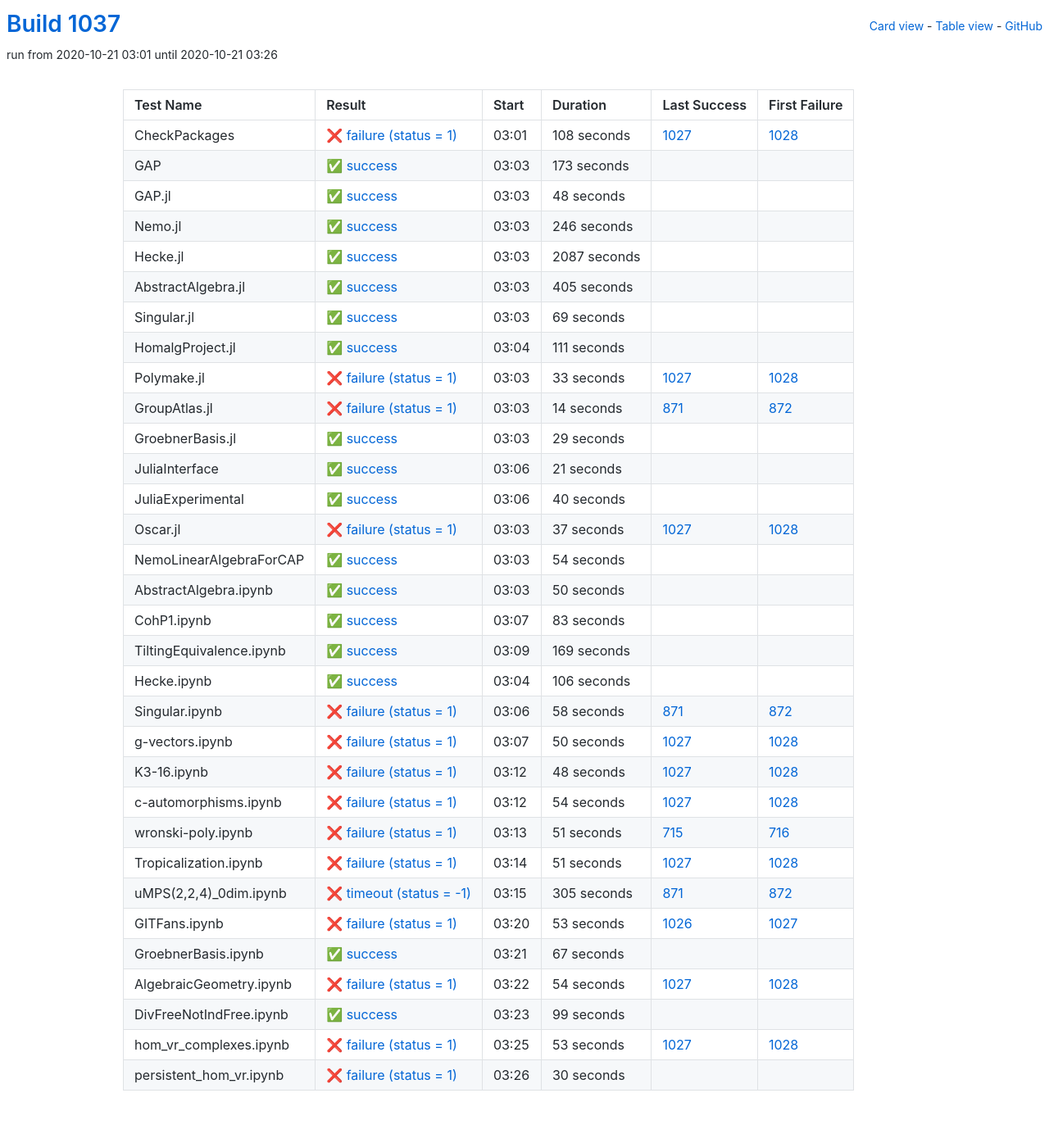
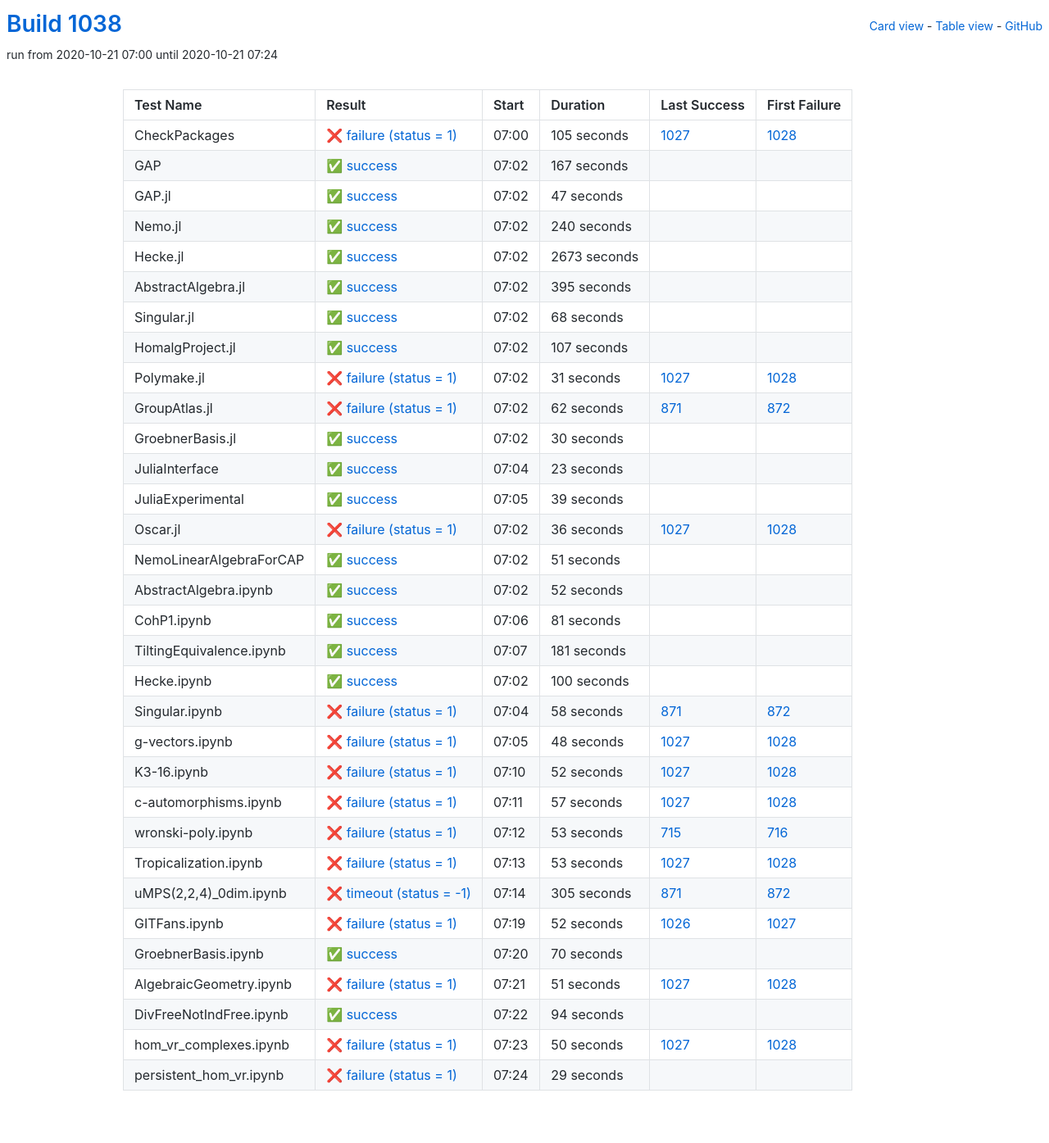
Before and after one commit to oscar-system/oscar-ci-status-stable, a Jekyll site: the page built from table.html, in a window 1280 px wide. Shown: the whole page at 82% size. Built offline with Jekyll 4.4.1, drawn with Linux system fonts in a browser that asks for light colours.

Commit message:
Build #1038

```diff
--- a/_data/ci.yml
+++ b/_data/ci.yml
@@ -1,6 +1,6 @@
 ---
-build: 1037
-build_url: https://oscarci.mathematik.uni-kl.de/job/oscar-stable/1037/
+build: 1038
+build_url: https://oscarci.mathematik.uni-kl.de/job/oscar-stable/1038/
 job: oscar-stable
 organization: oscar-system
 repo: oscar-ci-status-stable
@@ -8,236 +8,236 @@ repourl: https://github.com/oscar-system/oscar-ci-status-stable
 tests:
 - name: CheckPackages
   id: checkpackages
-  log: https://oscarci.mathematik.uni-kl.de/job/oscar-stable/1037/artifact/logs/build-1037/CheckPackages.log
-  start: 2020-10-21 03:01
+  log: https://oscarci.mathematik.uni-kl.de/job/oscar-stable/1038/artifact/logs/build-1038/CheckPackages.log
+  start: 2020-10-21 07:00
   success: false
   exitcode: 1
   status: failure
-  duration: 108
+  duration: 105
   last_success: 1027
   last_success_url: https://oscarci.mathematik.uni-kl.de/job/oscar-stable/1027/
   first_failure: 1028
   first_failure_url: https://oscarci.mathematik.uni-kl.de/job/oscar-stable/1028/
 - name: GAP
   id: gap
-  log: https://oscarci.mathematik.uni-kl.de/job/oscar-stable/1037/artifact/logs/build-1037/GAP.log
-  start: 2020-10-21 03:03
+  log: https://oscarci.mathematik.uni-kl.de/job/oscar-stable/1038/artifact/logs/build-1038/GAP.log
+  start: 2020-10-21 07:02
   success: true
   exitcode: 0
   status: success
-  duration: 173
+  duration: 167
   last_success: false
   last_success_url:
   first_failure: false
   first_failure_url:
 - name: GAP.jl
   id: gap-jl
-  log: https://oscarci.mathematik.uni-kl.de/job/oscar-stable/1037/artifact/logs/build-1037/GAP.jl.log
-  start: 2020-10-21 03:03
+  log: https://oscarci.mathematik.uni-kl.de/job/oscar-stable/1038/artifact/logs/build-1038/GAP.jl.log
+  start: 2020-10-21 07:02
   success: true
   exitcode: 0
   status: success
-  duration: 48
+  duration: 47
   last_success: false
   last_success_url:
   first_failure: false
   first_failure_url:
 - name: Nemo.jl
   id: nemo-jl
-  log: https://oscarci.mathematik.uni-kl.de/job/oscar-stable/1037/artifact/logs/build-1037/Nemo.jl.log
-  start: 2020-10-21 03:03
+  log: https://oscarci.mathematik.uni-kl.de/job/oscar-stable/1038/artifact/logs/build-1038/Nemo.jl.log
+  start: 2020-10-21 07:02
   success: true
   exitcode: 0
   status: success
-  duration: 246
+  duration: 240
   last_success: false
   last_success_url:
   first_failure: false
   first_failure_url:
 - name: Hecke.jl
   id: hecke-jl
-  log: https://oscarci.mathematik.uni-kl.de/job/oscar-stable/1037/artifact/logs/build-1037/Hecke.jl.log
-  start: 2020-10-21 03:03
+  log: https://oscarci.mathematik.uni-kl.de/job/oscar-stable/1038/artifact/logs/build-1038/Hecke.jl.log
+  start: 2020-10-21 07:02
   success: true
   exitcode: 0
   status: success
-  duration: 2087
+  duration: 2673
   last_success: false
   last_success_url:
   first_failure: false
   first_failure_url:
 - name: AbstractAlgebra.jl
   id: abstractalgebra-jl
-  log: https://oscarci.mathematik.uni-kl.de/job/oscar-stable/1037/artifact/logs/build-1037/AbstractAlgebra.jl.log
-  start: 2020-10-21 03:03
+  log: https://oscarci.mathematik.uni-kl.de/job/oscar-stable/1038/artifact/logs/build-1038/AbstractAlgebra.jl.log
+  start: 2020-10-21 07:02
   success: true
   exitcode: 0
   status: success
-  duration: 405
+  duration: 395
   last_success: false
   last_success_url:
   first_failure: false
   first_failure_url:
 - name: Singular.jl
   id: singular-jl
-  log: https://oscarci.mathematik.uni-kl.de/job/oscar-stable/1037/artifact/logs/build-1037/Singular.jl.log
-  start: 2020-10-21 03:03
+  log: https://oscarci.mathematik.uni-kl.de/job/oscar-stable/1038/artifact/logs/build-1038/Singular.jl.log
+  start: 2020-10-21 07:02
   success: true
   exitcode: 0
   status: success
-  duration: 69
+  duration: 68
   last_success: false
   last_success_url:
   first_failure: false
   first_failure_url:
 - name: HomalgProject.jl
   id: homalgproject-jl
-  log: https://oscarci.mathematik.uni-kl.de/job/oscar-stable/1037/artifact/logs/build-1037/HomalgProject.jl.log
-  start: 2020-10-21 03:04
+  log: https://oscarci.mathematik.uni-kl.de/job/oscar-stable/1038/artifact/logs/build-1038/HomalgProject.jl.log
+  start: 2020-10-21 07:02
   success: true
   exitcode: 0
   status: success
-  duration: 111
+  duration: 107
   last_success: false
   last_success_url:
   first_failure: false
   first_failure_url:
 - name: Polymake.jl
   id: polymake-jl
-  log: https://oscarci.mathematik.uni-kl.de/job/oscar-stable/1037/artifact/logs/build-1037/Polymake.jl.log
-  start: 2020-10-21 03:03
+  log: https://oscarci.mathematik.uni-kl.de/job/oscar-stable/1038/artifact/logs/build-1038/Polymake.jl.log
+  start: 2020-10-21 07:02
   success: false
   exitcode: 1
   status: failure
-  duration: 33
+  duration: 31
   last_success: 1027
   last_success_url: https://oscarci.mathematik.uni-kl.de/job/oscar-stable/1027/
   first_failure: 1028
   first_failure_url: https://oscarci.mathematik.uni-kl.de/job/oscar-stable/1028/
 - name: GroupAtlas.jl
   id: groupatlas-jl
-  log: https://oscarci.mathematik.uni-kl.de/job/oscar-stable/1037/artifact/logs/build-1037/GroupAtlas.jl.log
-  start: 2020-10-21 03:03
+  log: https://oscarci.mathematik.uni-kl.de/job/oscar-stable/1038/artifact/logs/build-1038/GroupAtlas.jl.log
+  start: 2020-10-21 07:02
   success: false
   exitcode: 1
   status: failure
-  duration: 14
+  duration: 62
   last_success: 871
   last_success_url: https://oscarci.mathematik.uni-kl.de/job/oscar-stable/871/
   first_failure: 872
   first_failure_url: https://oscarci.mathematik.uni-kl.de/job/oscar-stable/872/
 - name: GroebnerBasis.jl
   id: groebnerbasis-jl
-  log: https://oscarci.mathematik.uni-kl.de/job/oscar-stable/1037/artifact/logs/build-1037/GroebnerBasis.jl.log
-  start: 2020-10-21 03:03
+  log: https://oscarci.mathematik.uni-kl.de/job/oscar-stable/1038/artifact/logs/build-1038/GroebnerBasis.jl.log
+  start: 2020-10-21 07:02
   success: true
   exitcode: 0
   status: success
-  duration: 29
+  duration: 30
   last_success: false
   last_success_url:
   first_failure: false
   first_failure_url:
 - name: JuliaInterface
   id: juliainterface
-  log: https://oscarci.mathematik.uni-kl.de/job/oscar-stable/1037/artifact/logs/build-1037/JuliaInterface.log
-  start: 2020-10-21 03:06
+  log: https://oscarci.mathematik.uni-kl.de/job/oscar-stable/1038/artifact/logs/build-1038/JuliaInterface.log
+  start: 2020-10-21 07:04
   success: true
   exitcode: 0
   status: success
-  duration: 21
+  duration: 23
   last_success: false
   last_success_url:
   first_failure: false
   first_failure_url:
 - name: JuliaExperimental
   id: juliaexperimental
-  log: https://oscarci.mathematik.uni-kl.de/job/oscar-stable/1037/artifact/logs/build-1037/JuliaExperimental.log
-  start: 2020-10-21 03:06
+  log: https://oscarci.mathematik.uni-kl.de/job/oscar-stable/1038/artifact/logs/build-1038/JuliaExperimental.log
+  start: 2020-10-21 07:05
   success: true
   exitcode: 0
   status: success
-  duration: 40
+  duration: 39
   last_success: false
   last_success_url:
   first_failure: false
   first_failure_url:
 - name: Oscar.jl
   id: oscar-jl
-  log: https://oscarci.mathematik.uni-kl.de/job/oscar-stable/1037/artifact/logs/build-1037/Oscar.jl.log
-  start: 2020-10-21 03:03
+  log: https://oscarci.mathematik.uni-kl.de/job/oscar-stable/1038/artifact/logs/build-1038/Oscar.jl.log
+  start: 2020-10-21 07:02
   success: false
   exitcode: 1
   status: failure
-  duration: 37
+  duration: 36
   last_success: 1027
   last_success_url: https://oscarci.mathematik.uni-kl.de/job/oscar-stable/1027/
   first_failure: 1028
   first_failure_url: https://oscarci.mathematik.uni-kl.de/job/oscar-stable/1028/
 - name: NemoLinearAlgebraForCAP
   id: nemolinearalgebraforcap
-  log: https://oscarci.mathematik.uni-kl.de/job/oscar-stable/1037/artifact/logs/build-1037/NemoLinearAlgebraForCAP.log
-  start: 2020-10-21 03:03
+  log: https://oscarci.mathematik.uni-kl.de/job/oscar-stable/1038/artifact/logs/build-1038/NemoLinearAlgebraForCAP.log
+  start: 2020-10-21 07:02
   success: true
   exitcode: 0
   status: success
-  duration: 54
+  duration: 51
   last_success: false
   last_success_url:
   first_failure: false
   first_failure_url:
 - name: AbstractAlgebra.ipynb
   id: abstractalgebra-ipynb
-  log: https://oscarci.mathematik.uni-kl.de/job/oscar-stable/1037/artifact/logs/build-1037/AbstractAlgebra.ipynb.log
-  start: 2020-10-21 03:03
+  log: https://oscarci.mathematik.uni-kl.de/job/oscar-stable/1038/artifact/logs/build-1038/AbstractAlgebra.ipynb.log
+  start: 2020-10-21 07:02
   success: true
   exitcode: 0
   status: success
-  duration: 50
+  duration: 52
   last_success: false
   last_success_url:
   first_failure: false
   first_failure_url:
 - name: CohP1.ipynb
   id: cohp1-ipynb
-  log: https://oscarci.mathematik.uni-kl.de/job/oscar-stable/1037/artifact/logs/build-1037/CohP1.ipynb.log
-  start: 2020-10-21 03:07
+  log: https://oscarci.mathematik.uni-kl.de/job/oscar-stable/1038/artifact/logs/build-1038/CohP1.ipynb.log
+  start: 2020-10-21 07:06
   success: true
   exitcode: 0
   status: success
-  duration: 83
+  duration: 81
   last_success: false
   last_success_url:
   first_failure: false
   first_failure_url:
 - name: TiltingEquivalence.ipynb
   id: tiltingequivalence-ipynb
-  log: https://oscarci.mathematik.uni-kl.de/job/oscar-stable/1037/artifact/logs/build-1037/TiltingEquivalence.ipynb.log
-  start: 2020-10-21 03:09
+  log: https://oscarci.mathematik.uni-kl.de/job/oscar-stable/1038/artifact/logs/build-1038/TiltingEquivalence.ipynb.log
+  start: 2020-10-21 07:07
   success: true
   exitcode: 0
   status: success
-  duration: 169
+  duration: 181
   last_success: false
   last_success_url:
   first_failure: false
   first_failure_url:
 - name: Hecke.ipynb
   id: hecke-ipynb
-  log: https://oscarci.mathematik.uni-kl.de/job/oscar-stable/1037/artifact/logs/build-1037/Hecke.ipynb.log
-  start: 2020-10-21 03:04
+  log: https://oscarci.mathematik.uni-kl.de/job/oscar-stable/1038/artifact/logs/build-1038/Hecke.ipynb.log
+  start: 2020-10-21 07:02
   success: true
   exitcode: 0
   status: success
-  duration: 106
+  duration: 100
   last_success: false
   last_success_url:
   first_failure: false
   first_failure_url:
 - name: Singular.ipynb
   id: singular-ipynb
-  log: https://oscarci.mathematik.uni-kl.de/job/oscar-stable/1037/artifact/logs/build-1037/Singular.ipynb.log
-  start: 2020-10-21 03:06
+  log: https://oscarci.mathematik.uni-kl.de/job/oscar-stable/1038/artifact/logs/build-1038/Singular.ipynb.log
+  start: 2020-10-21 07:04
   success: false
   exitcode: 1
   status: failure
@@ -248,20 +248,8 @@ tests:
   first_failure_url: https://oscarci.mathematik.uni-kl.de/job/oscar-stable/872/
 - name: g-vectors.ipynb
   id: g-vectors-ipynb
-  log: https://oscarci.mathematik.uni-kl.de/job/oscar-stable/1037/artifact/logs/build-1037/g-vectors.ipynb.log
-  start: 2020-10-21 03:07
-  success: false
-  exitcode: 1
-  status: failure
-  duration: 50
-  last_success: 1027
-  last_success_url: https://oscarci.mathematik.uni-kl.de/job/oscar-stable/1027/
-  first_failure: 1028
-  first_failure_url: https://oscarci.mathematik.uni-kl.de/job/oscar-stable/1028/
-- name: K3-16.ipynb
-  id: k3-16-ipynb
-  log: https://oscarci.mathematik.uni-kl.de/job/oscar-stable/1037/artifact/logs/build-1037/K3-16.ipynb.log
-  start: 2020-10-21 03:12
+  log: https://oscarci.mathematik.uni-kl.de/job/oscar-stable/1038/artifact/logs/build-1038/g-vectors.ipynb.log
+  start: 2020-10-21 07:05
   success: false
   exitcode: 1
   status: failure
@@ -270,46 +258,58 @@ tests:
   last_success_url: https://oscarci.mathematik.uni-kl.de/job/oscar-stable/1027/
   first_failure: 1028
   first_failure_url: https://oscarci.mathematik.uni-kl.de/job/oscar-stable/1028/
-- name: c-automorphisms.ipynb
-  id: c-automorphisms-ipynb
-  log: https://oscarci.mathematik.uni-kl.de/job/oscar-stable/1037/artifact/logs/build-1037/c-automorphisms.ipynb.log
-  start: 2020-10-21 03:12
+- name: K3-16.ipynb
+  id: k3-16-ipynb
+  log: https://oscarci.mathematik.uni-kl.de/job/oscar-stable/1038/artifact/logs/build-1038/K3-16.ipynb.log
+  start: 2020-10-21 07:10
   success: false
   exitcode: 1
   status: failure
-  duration: 54
+  duration: 52
+  last_success: 1027
+  last_success_url: https://oscarci.mathematik.uni-kl.de/job/oscar-stable/1027/
+  first_failure: 1028
+  first_failure_url: https://oscarci.mathematik.uni-kl.de/job/oscar-stable/1028/
+- name: c-automorphisms.ipynb
+  id: c-automorphisms-ipynb
+  log: https://oscarci.mathematik.uni-kl.de/job/oscar-stable/1038/artifact/logs/build-1038/c-automorphisms.ipynb.log
+  start: 2020-10-21 07:11
+  success: false
+  exitcode: 1
+  status: failure
+  duration: 57
   last_success: 1027
   last_success_url: https://oscarci.mathematik.uni-kl.de/job/oscar-stable/1027/
   first_failure: 1028
   first_failure_url: https://oscarci.mathematik.uni-kl.de/job/oscar-stable/1028/
 - name: wronski-poly.ipynb
   id: wronski-poly-ipynb
-  log: https://oscarci.mathematik.uni-kl.de/job/oscar-stable/1037/artifact/logs/build-1037/wronski-poly.ipynb.log
-  start: 2020-10-21 03:13
+  log: https://oscarci.mathematik.uni-kl.de/job/oscar-stable/1038/artifact/logs/build-1038/wronski-poly.ipynb.log
+  start: 2020-10-21 07:12
   success: false
   exitcode: 1
   status: failure
-  duration: 51
+  duration: 53
   last_success: 715
   last_success_url: https://oscarci.mathematik.uni-kl.de/job/oscar-stable/715/
   first_failure: 716
   first_failure_url: https://oscarci.mathematik.uni-kl.de/job/oscar-stable/716/
 - name: Tropicalization.ipynb
   id: tropicalization-ipynb
-  log: https://oscarci.mathematik.uni-kl.de/job/oscar-stable/1037/artifact/logs/build-1037/Tropicalization.ipynb.log
-  start: 2020-10-21 03:14
+  log: https://oscarci.mathematik.uni-kl.de/job/oscar-stable/1038/artifact/logs/build-1038/Tropicalization.ipynb.log
+  start: 2020-10-21 07:13
   success: false
   exitcode: 1
   status: failure
-  duration: 51
+  duration: 53
   last_success: 1027
   last_success_url: https://oscarci.mathematik.uni-kl.de/job/oscar-stable/1027/
   first_failure: 1028
   first_failure_url: https://oscarci.mathematik.uni-kl.de/job/oscar-stable/1028/
 - name: uMPS(2,2,4)_0dim.ipynb
   id: umps-2-2-4-0dim-ipynb
-  log: https://oscarci.mathematik.uni-kl.de/job/oscar-stable/1037/artifact/logs/build-1037/uMPS-2-2-4-_0dim.ipynb.log
-  start: 2020-10-21 03:15
+  log: https://oscarci.mathematik.uni-kl.de/job/oscar-stable/1038/artifact/logs/build-1038/uMPS-2-2-4-_0dim.ipynb.log
+  start: 2020-10-21 07:14
   success: false
   exitcode: -1
   status: timeout
@@ -320,72 +320,72 @@ tests:
   first_failure_url: https://oscarci.mathematik.uni-kl.de/job/oscar-stable/872/
 - name: GITFans.ipynb
   id: gitfans-ipynb
-  log: https://oscarci.mathematik.uni-kl.de/job/oscar-stable/1037/artifact/logs/build-1037/GITFans.ipynb.log
-  start: 2020-10-21 03:20
+  log: https://oscarci.mathematik.uni-kl.de/job/oscar-stable/1038/artifact/logs/build-1038/GITFans.ipynb.log
+  start: 2020-10-21 07:19
   success: false
   exitcode: 1
   status: failure
-  duration: 53
+  duration: 52
   last_success: 1026
   last_success_url: https://oscarci.mathematik.uni-kl.de/job/oscar-stable/1026/
   first_failure: 1027
   first_failure_url: https://oscarci.mathematik.uni-kl.de/job/oscar-stable/1027/
 - name: GroebnerBasis.ipynb
   id: groebnerbasis-ipynb
-  log: https://oscarci.mathematik.uni-kl.de/job/oscar-stable/1037/artifact/logs/build-1037/GroebnerBasis.ipynb.log
-  start: 2020-10-21 03:21
+  log: https://oscarci.mathematik.uni-kl.de/job/oscar-stable/1038/artifact/logs/build-1038/GroebnerBasis.ipynb.log
+  start: 2020-10-21 07:20
   success: true
   exitcode: 0
   status: success
-  duration: 67
+  duration: 70
   last_success: false
   last_success_url:
   first_failure: false
   first_failure_url:
 - name: AlgebraicGeometry.ipynb
   id: algebraicgeometry-ipynb
-  log: https://oscarci.mathematik.uni-kl.de/job/oscar-stable/1037/artifact/logs/build-1037/AlgebraicGeometry.ipynb.log
-  start: 2020-10-21 03:22
+  log: https://oscarci.mathematik.uni-kl.de/job/oscar-stable/1038/artifact/logs/build-1038/AlgebraicGeometry.ipynb.log
+  start: 2020-10-21 07:21
   success: false
   exitcode: 1
   status: failure
-  duration: 54
+  duration: 51
   last_success: 1027
   last_success_url: https://oscarci.mathematik.uni-kl.de/job/oscar-stable/1027/
   first_failure: 1028
   first_failure_url: https://oscarci.mathematik.uni-kl.de/job/oscar-stable/1028/
 - name: DivFreeNotIndFree.ipynb
   id: divfreenotindfree-ipynb
-  log: https://oscarci.mathematik.uni-kl.de/job/oscar-stable/1037/artifact/logs/build-1037/DivFreeNotIndFree.ipynb.log
-  start: 2020-10-21 03:23
+  log: https://oscarci.mathematik.uni-kl.de/job/oscar-stable/1038/artifact/logs/build-1038/DivFreeNotIndFree.ipynb.log
+  start: 2020-10-21 07:22
   success: true
   exitcode: 0
   status: success
-  duration: 99
+  duration: 94
   last_success: false
   last_success_url:
   first_failure: false
   first_failure_url:
 - name: hom_vr_complexes.ipynb
   id: hom-vr-complexes-ipynb
-  log: https://oscarci.mathematik.uni-kl.de/job/oscar-stable/1037/artifact/logs/build-1037/hom_vr_complexes.ipynb.log
-  start: 2020-10-21 03:25
+  log: https://oscarci.mathematik.uni-kl.de/job/oscar-stable/1038/artifact/logs/build-1038/hom_vr_complexes.ipynb.log
+  start: 2020-10-21 07:23
   success: false
   exitcode: 1
   status: failure
-  duration: 53
+  duration: 50
   last_success: 1027
   last_success_url: https://oscarci.mathematik.uni-kl.de/job/oscar-stable/1027/
   first_failure: 1028
   first_failure_url: https://oscarci.mathematik.uni-kl.de/job/oscar-stable/1028/
 - name: persistent_hom_vr.ipynb
   id: persistent-hom-vr-ipynb
-  log: https://oscarci.mathematik.uni-kl.de/job/oscar-stable/1037/artifact/logs/build-1037/persistent_hom_vr.ipynb.log
-  start: 2020-10-21 03:26
+  log: https://oscarci.mathematik.uni-kl.de/job/oscar-stable/1038/artifact/logs/build-1038/persistent_hom_vr.ipynb.log
+  start: 2020-10-21 07:24
   success: false
   exitcode: 1
   status: failure
-  duration: 30
+  duration: 29
   last_success: false
   last_success_url:
   first_failure: false
```
Also changed, not shown: README.md.
